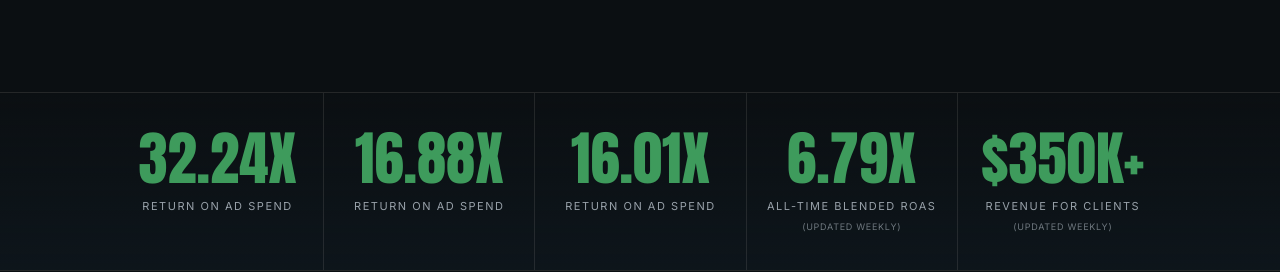
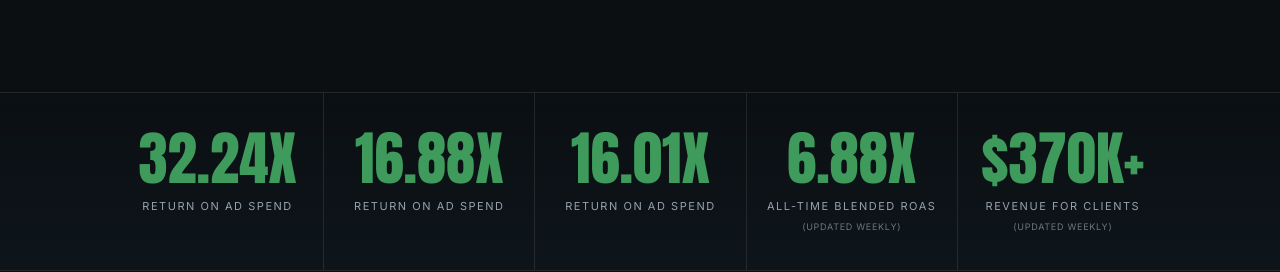
Before and after one commit to jplantroas-cmd/jplant-site, a plain HTML site: page index.html in a window 1280 px wide. Shown: the part 820-1092 px from the top of the page. Drawn offline with Linux system fonts and the light colour scheme.

Commit message:
Weekly stats: $370K+ revenue, 6.88X blended ROAS

```diff
--- a/index.html
+++ b/index.html
@@ -13,8 +13,8 @@
 <div><span class="num money">32.24X</span><span class="lbl">Return on ad spend</span></div>
 <div><span class="num money">16.88X</span><span class="lbl">Return on ad spend</span></div>
 <div><span class="num money">16.01X</span><span class="lbl">Return on ad spend</span></div>
-<div><span class="num money" id="blended">6.79X</span><span class="lbl">All-time blended ROAS</span><span class="upd">(Updated weekly)</span></div>
-<div><span class="num money">$350K+</span><span class="lbl">Revenue for clients</span><span class="upd">(Updated weekly)</span></div>
+<div><span class="num money" id="blended">6.88X</span><span class="lbl">All-time blended ROAS</span><span class="upd">(Updated weekly)</span></div>
+<div><span class="num money">$370K+</span><span class="lbl">Revenue for clients</span><span class="upd">(Updated weekly)</span></div>
 </div></div>
 
 <section class="logos"><div class="wrap">
```
